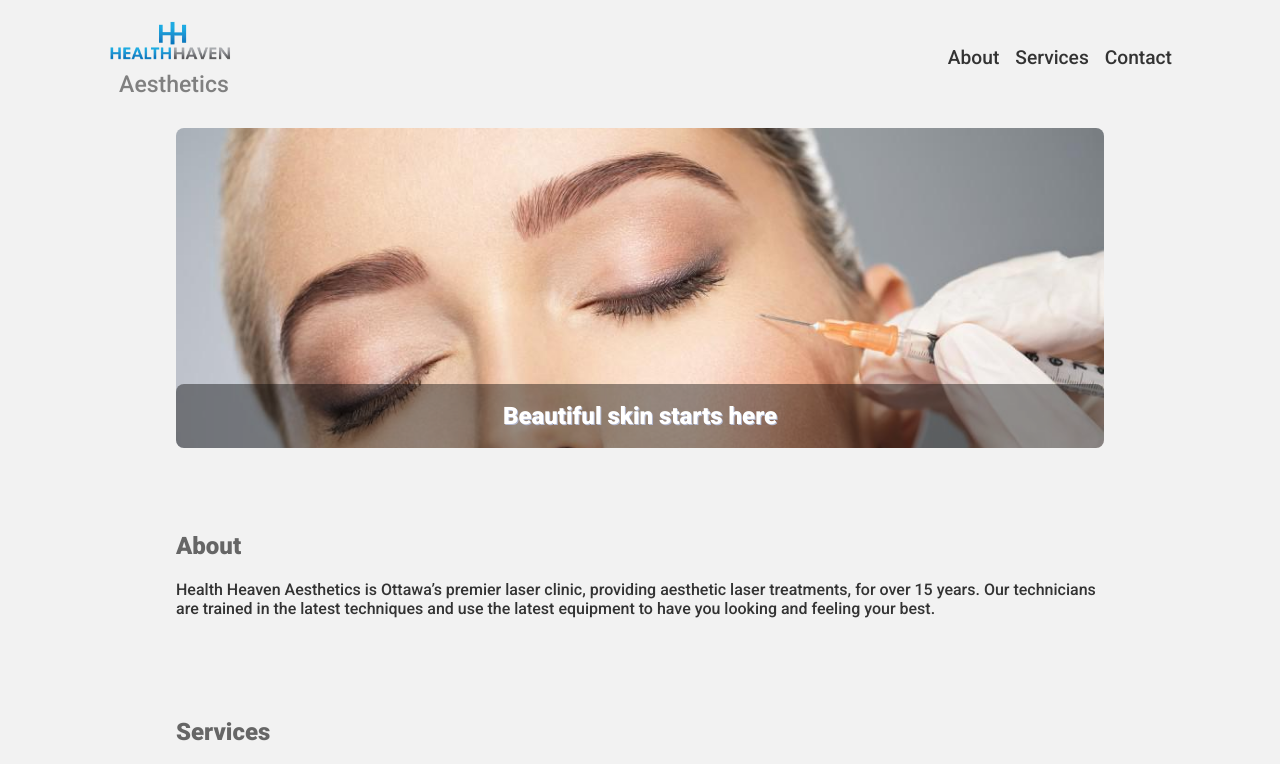
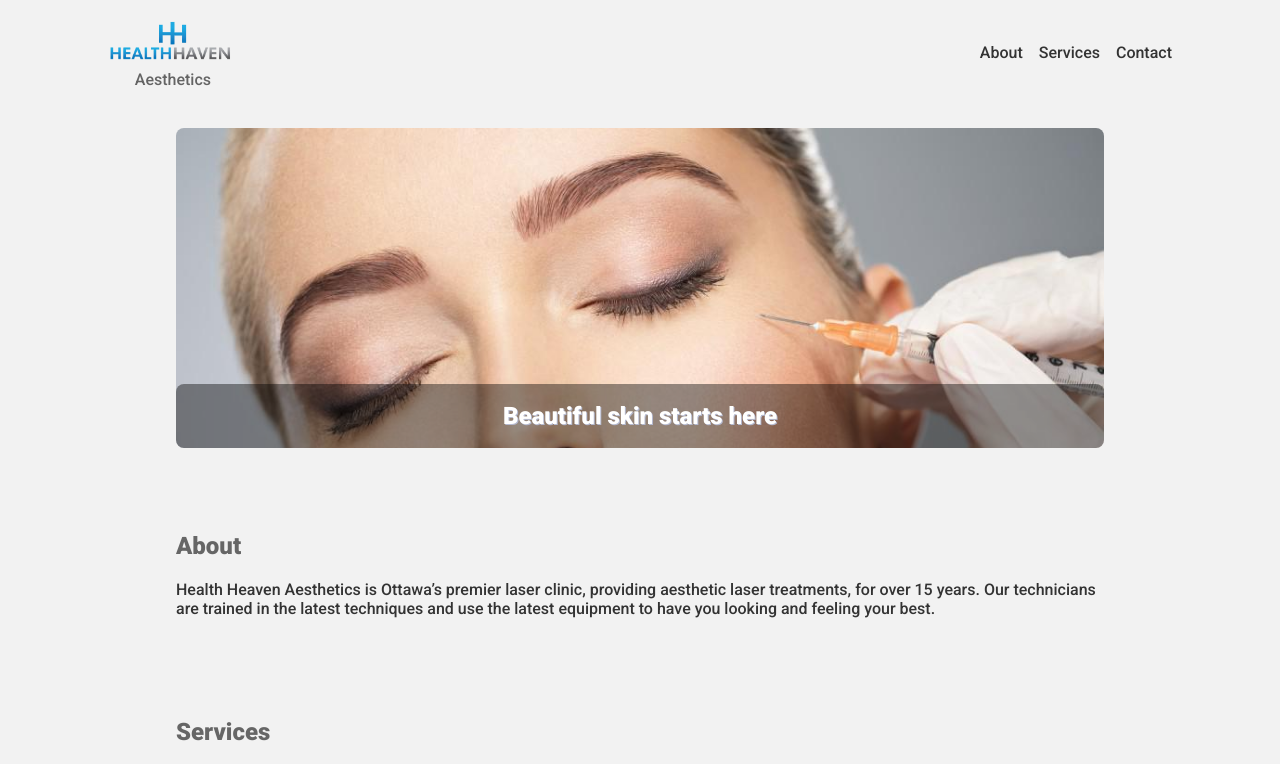
Before and after one commit to LaithAlwani/hh-aesthetics, a Next.js app: page / in a window 1280 px wide. Shown: the top 764 px of the page. Built offline with nearby package versions, Linux system fonts and the light colour scheme.

Commit message:
fixes accessblilty problems

```diff
--- a/styles/home.css
+++ b/styles/home.css
@@ -33,15 +33,13 @@ nav .nav-container{
 
 nav a {
   margin: 0.5rem;
-  font-size: 1.2em;
 }
 
 nav span{
   display: block;
   text-align: center;
   padding-left: 0.3em;
-  font-size: 1.2em;
-  color: gray;
+  color: rgb(100, 100, 100);
 }
 
 nav .mobile-nav{
```
